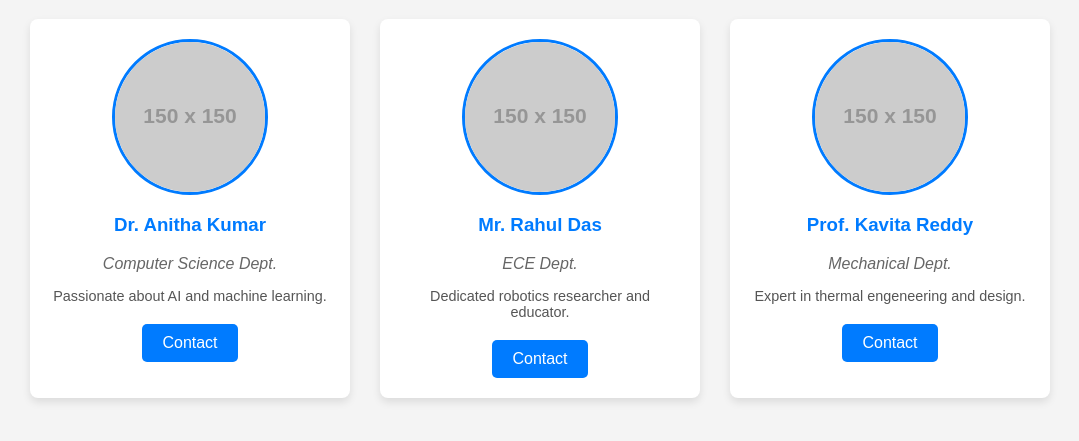
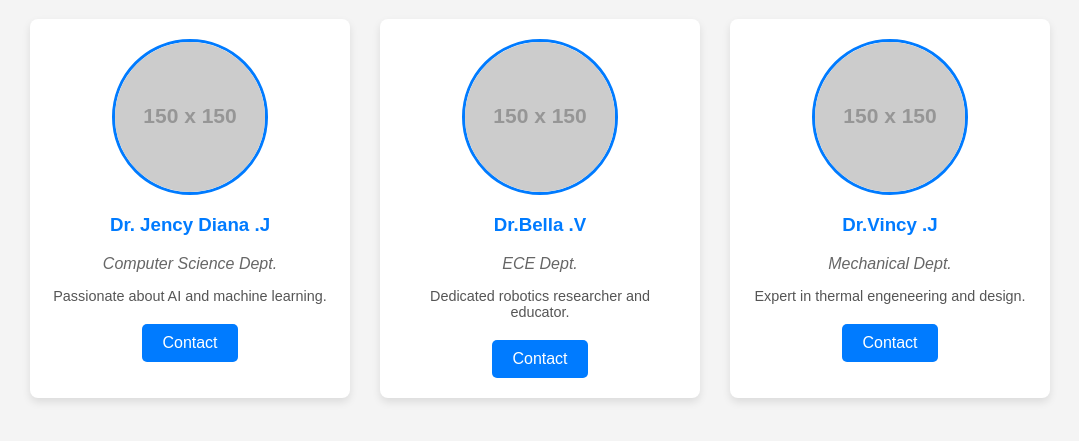
Before and after one commit to jency-07/jency, a plain HTML site: page index.html in a window 1280 px wide. Shown: the part 99-540 px from the top of the page, without its empty margins (100-1179 px from the left). Drawn offline with Linux system fonts and the light colour scheme; placeholder pictures from the web are drawn by us.

Commit message:
Update index.html

```diff
--- a/index.html
+++ b/index.html
@@ -16,7 +16,7 @@
         <section class="faculty-cards">
             <div class="faculty-card">
                 <img src="https://via.placeholder.com/150" alt="Dr. Anitha Kumar">
-                <h3>Dr. Anitha Kumar</h3>
+                <h3>Dr. Jency Diana .J</h3>
                 <p class="department">Computer Science Dept.</p>
                 <p class="description">Passionate about AI and machine learning.</p>
                 <button class="contact-button">Contact</button>
@@ -24,7 +24,7 @@
 
             <div class="faculty-card">
                 <img src="https://via.placeholder.com/150" alt="Mr. Rahul Das">
-                <h3>Mr. Rahul Das</h3>
+                <h3>Dr.Bella .V</h3>
                 <p class="department">ECE Dept.</p>
                 <p class="description">Dedicated robotics researcher and educator.</p>
                 <button class="contact-button">Contact</button>
@@ -32,7 +32,7 @@
 
             <div class="faculty-card">
                 <img src="https://via.placeholder.com/150" alt="Prof. Kavita Reddy">
-                <h3>Prof. Kavita Reddy</h3>
+                <h3>Dr.Vincy .J</h3>
                 <p class="department">Mechanical Dept.</p>
                 <p class="description">Expert in thermal engeneering and design.</p>
                 <button class="contact-button">Contact</button>
```
